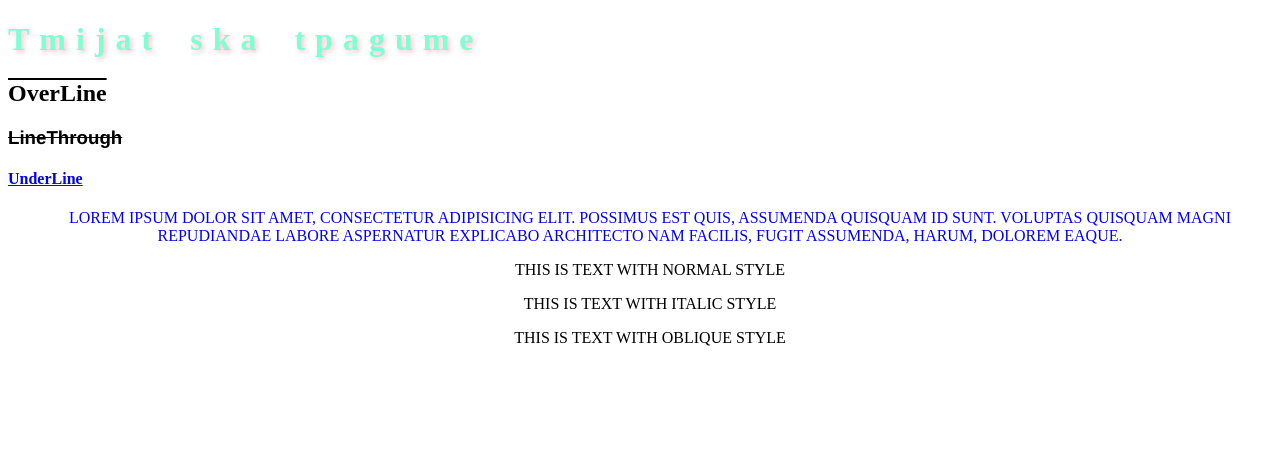
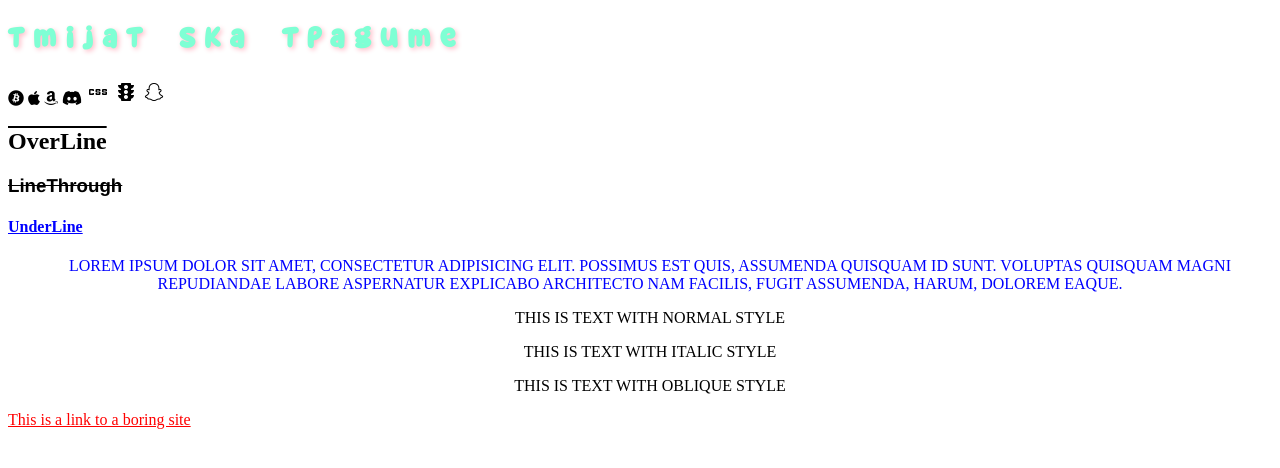
Before and after one commit to anikzagraxha-tech/Web-Advanced, a plain HTML site: page module 12/index.html in a window 1280 px wide. Drawn offline with Linux system fonts and the light colour scheme.

Commit message:
module 12

```diff
--- a/module 12/index.html
+++ b/module 12/index.html
@@ -4,10 +4,46 @@
     <meta charset="UTF-8">
     <meta name="viewport" content="width=device-width, initial-scale=1.0">
     <title>Digitalschool</title>
+    <script src="https://kit.fontawesome.com/0cc65f653a.js" crossorigin="anonymous"></script>
     <link rel="stylesheet" href="style.css">
+     <link href="https://fonts.googleapis.com/icon?family=Material+Icons" rel="stylesheet">
+
+
+    <style>
+        a:link{
+            color: red;
+        }
+
+        a:active{
+            color: green;
+        }
+
+        a.hover{
+            color: purple;
+        }
+
+        a:visited{
+            color: yellow;
+        }
+    </style>
+
+
+
 </head>
 <body>
     <h1>Tmijat ska tpagume</h1>
+
+<i class="fa-brands fa-bitcoin"></i>
+<i class="fa-brands fa-apple"></i>
+<i class="fa-brands fa-amazon"></i>
+<i class="fa-brands fa-discord"></i>
+
+<i class="material-icons">css</i>
+<i class="material-icons">traffic</i>
+<i class="material-icons">snapchat</i>
+<i class="material-icons">linux</i>
+
+
     <h2>OverLine</h2>
     <h3>LineThrough</h3>
     <h4 class="myElement">UnderLine</h4>
@@ -22,7 +58,7 @@
     <p id="ItalicText">This is text with Italic style</p>
     <p id="ObliqueText">This is text with Oblique style</p>
 
-
+    <a href="shkolladigjitale.html" target="_blank">This is a link to a boring site</a>
 
 
 
--- a/module 12/style.css
+++ b/module 12/style.css
@@ -1,9 +1,14 @@
+@font-face {
+    font-family: Super Starfish;
+    src: url("fonts/Super\ Starfish.ttf");
+}
+
 h1 {
     color: aquamarine;
     letter-spacing: 10px;
     word-spacing: 10px;
     text-shadow: 2px 2px 5px pink;
-
+    font-family: Super Starfish;
 }
 
 p {
@@ -46,3 +51,7 @@ h4{
     font-style: oblique;
     font-weight: 900;
 }
+
+a{
+    color: red;
+}
```
Also changed, not shown: module 12/shkolladigjitale.html (added, +17 -0 lines), module 12/fonts/Super Starfish.ttf (added).
